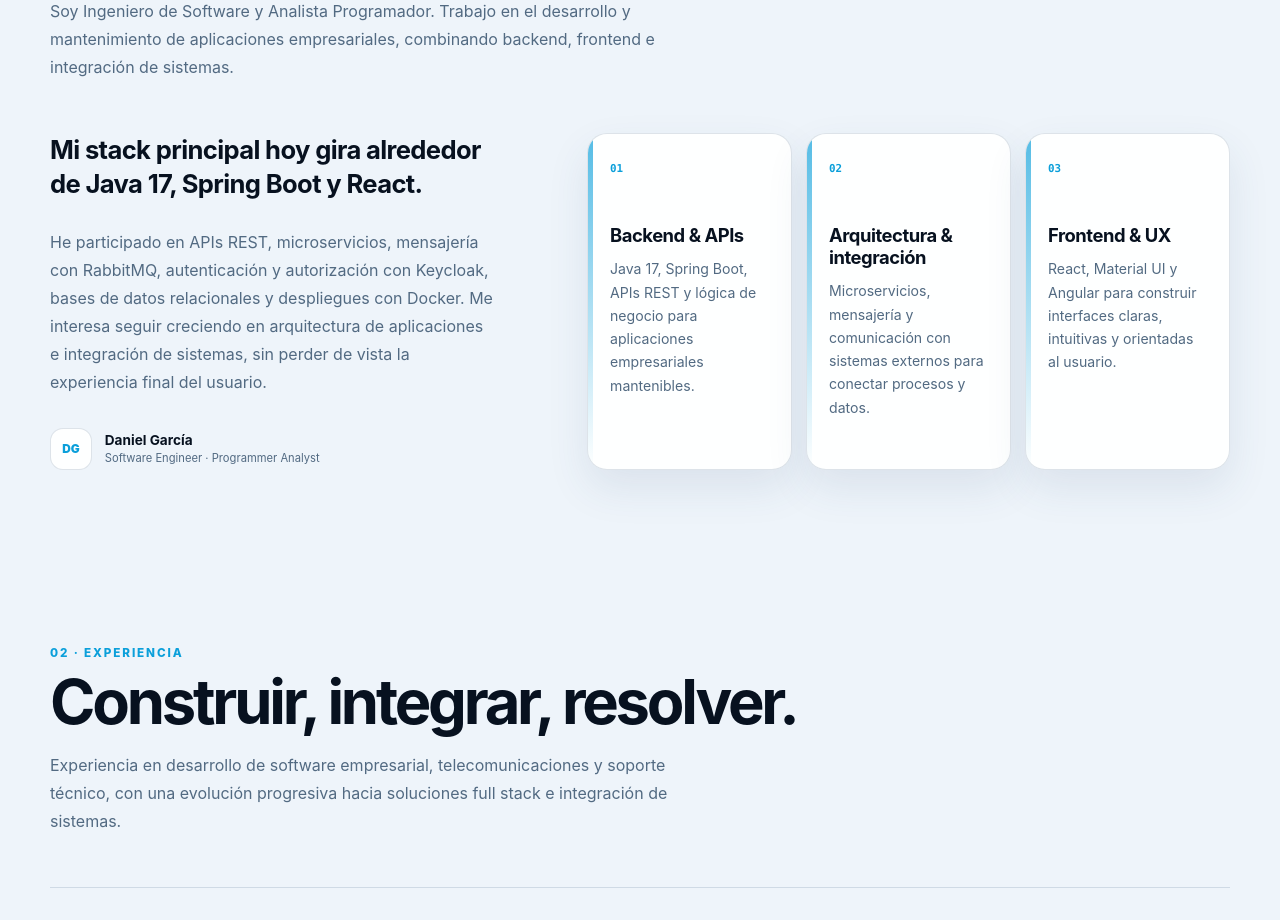
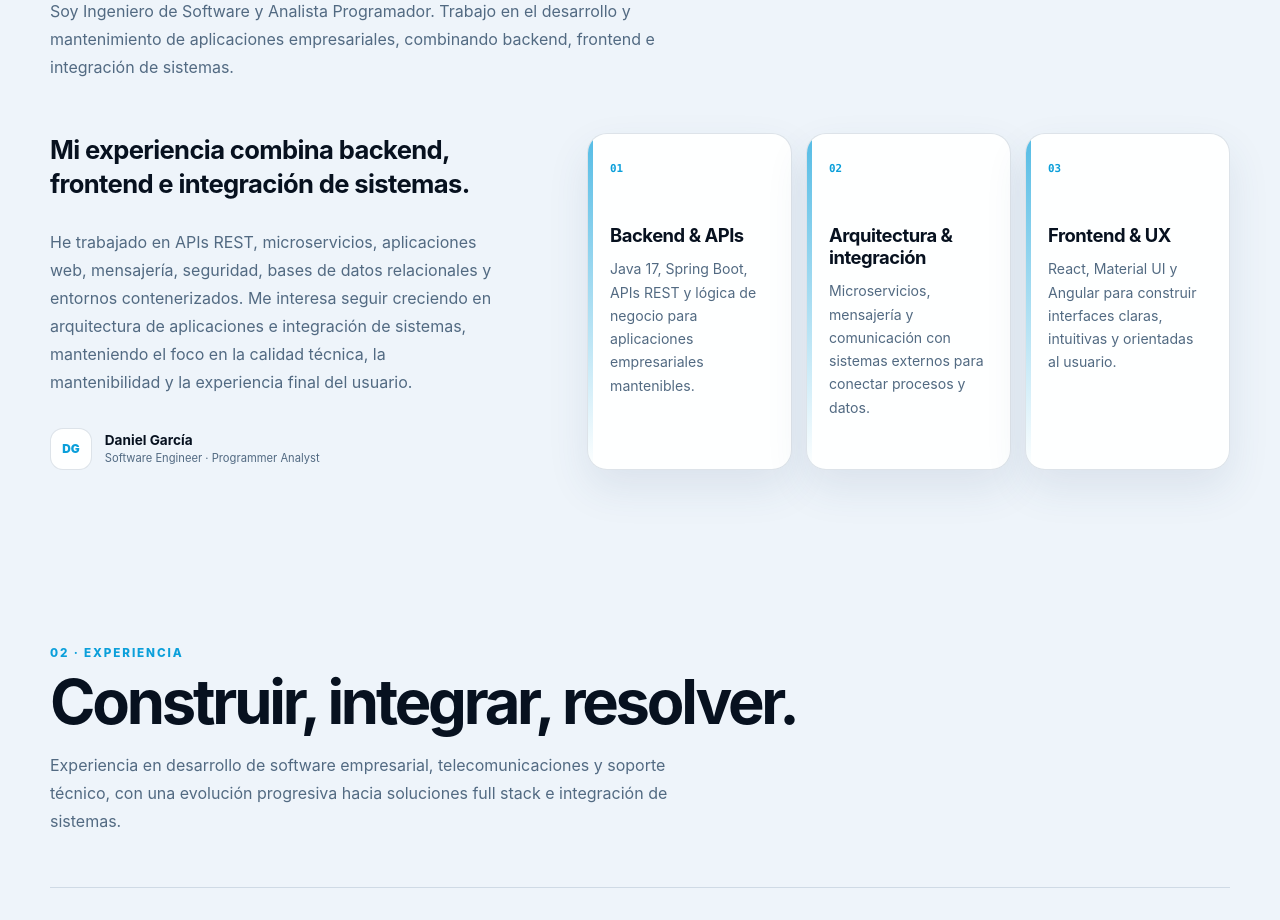
Before and after one commit to DanielDGe/danieldge.github.io, a React (Vite) app: page / in a window 1280 px wide. Shown: the part 1260-2180 px from the top of the page. Built offline with nearby package versions, Linux system fonts and the light colour scheme.

Commit message:
content: refine professional profile narrative

```diff
--- a/src/sections/AboutSection.jsx
+++ b/src/sections/AboutSection.jsx
@@ -14,13 +14,13 @@ function AboutSection() {
         <div className="about-layout">
           <div className="about-statement">
             <p className="about-statement__lead">
-              Mi stack principal hoy gira alrededor de Java 17, Spring Boot y React.
+              Mi experiencia combina backend, frontend e integración de sistemas.
             </p>
             <p>
-              He participado en APIs REST, microservicios, mensajería con RabbitMQ,
-              autenticación y autorización con Keycloak, bases de datos relacionales y
-              despliegues con Docker. Me interesa seguir creciendo en arquitectura de
-              aplicaciones e integración de sistemas, sin perder de vista la experiencia
+              He trabajado en APIs REST, microservicios, aplicaciones web, mensajería,
+              seguridad, bases de datos relacionales y entornos contenerizados. Me interesa
+              seguir creciendo en arquitectura de aplicaciones e integración de sistemas,
+              manteniendo el foco en la calidad técnica, la mantenibilidad y la experiencia
               final del usuario.
             </p>
 
```
